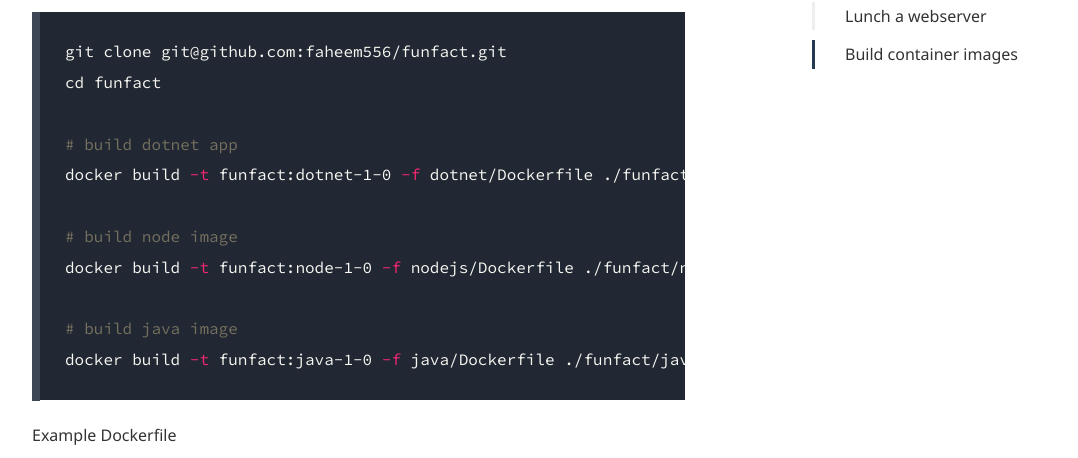
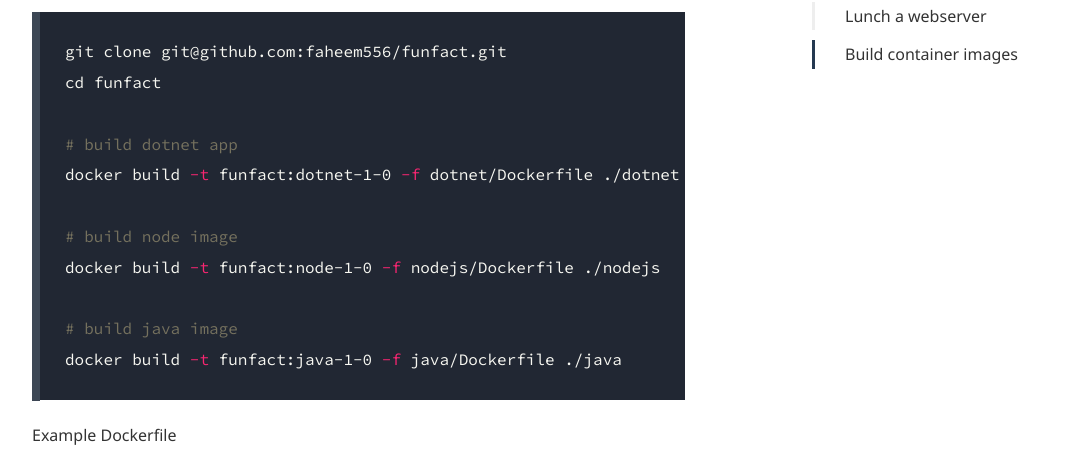
Before and after one commit to boxboat/aks-wkshp-1, a Jekyll site: the page built from lab-docker.md, in a window 1280 px wide and 900 px high, scrolled down 4740 px. Shown: the part 96-554 px from the top of the window, without its empty margins (38-1116 px from the left). Built offline with Jekyll 4.4.1, drawn with Linux system fonts in a browser that asks for light colours; some web fonts are replaced.

Commit message:
Update lab-docker.md

````diff
--- a/lab-docker.md
+++ b/lab-docker.md
@@ -154,13 +154,13 @@ git clone git@github.com:faheem556/funfact.git
 cd funfact
 
 # build dotnet app
-docker build -t funfact:dotnet-1-0 -f dotnet/Dockerfile ./funfact/dotnet
+docker build -t funfact:dotnet-1-0 -f dotnet/Dockerfile ./dotnet
 
 # build node image
-docker build -t funfact:node-1-0 -f nodejs/Dockerfile ./funfact/nodejs
+docker build -t funfact:node-1-0 -f nodejs/Dockerfile ./nodejs
 
 # build java image
-docker build -t funfact:java-1-0 -f java/Dockerfile ./funfact/java
+docker build -t funfact:java-1-0 -f java/Dockerfile ./java
 ```
 
 Example Dockerfile
````
